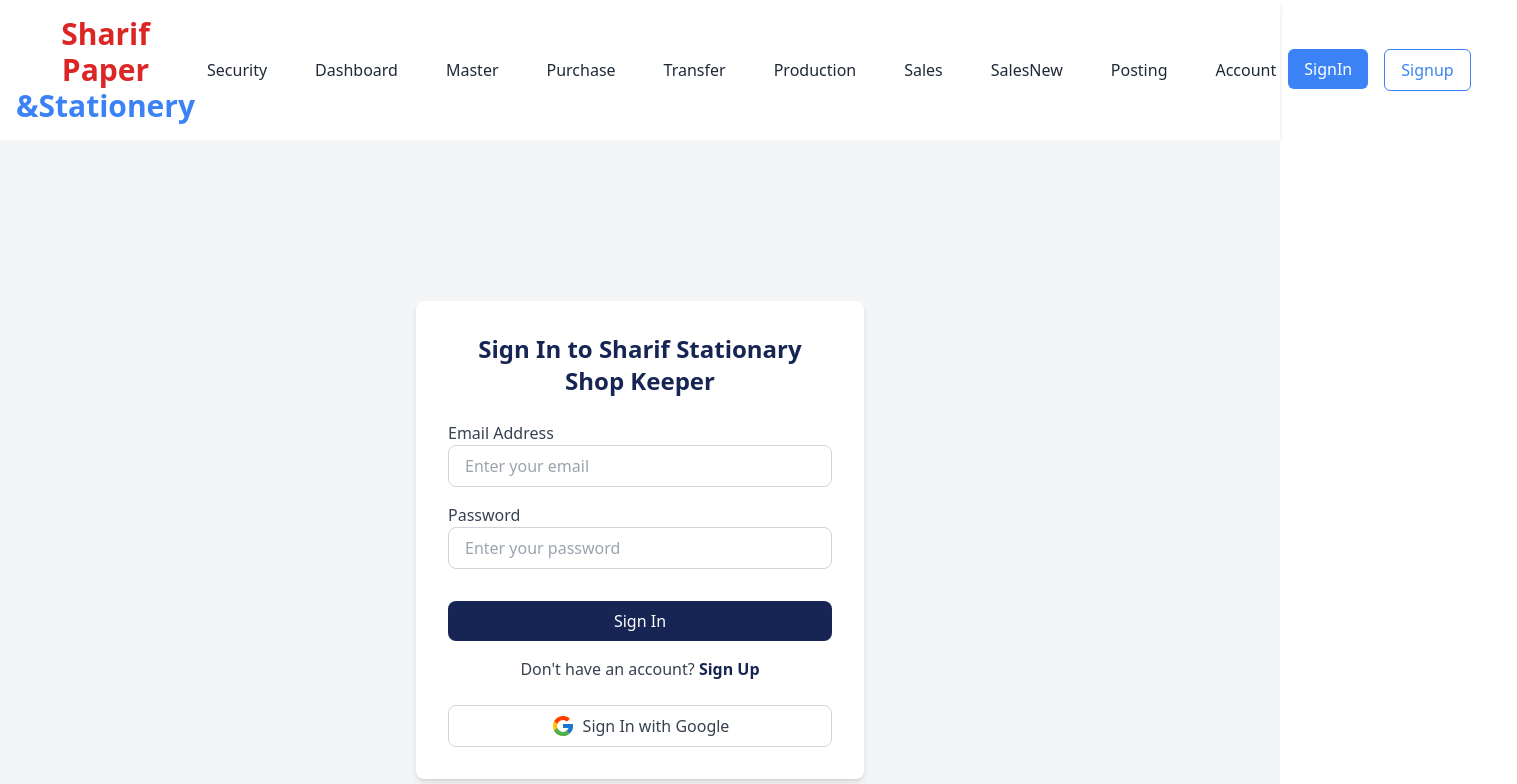
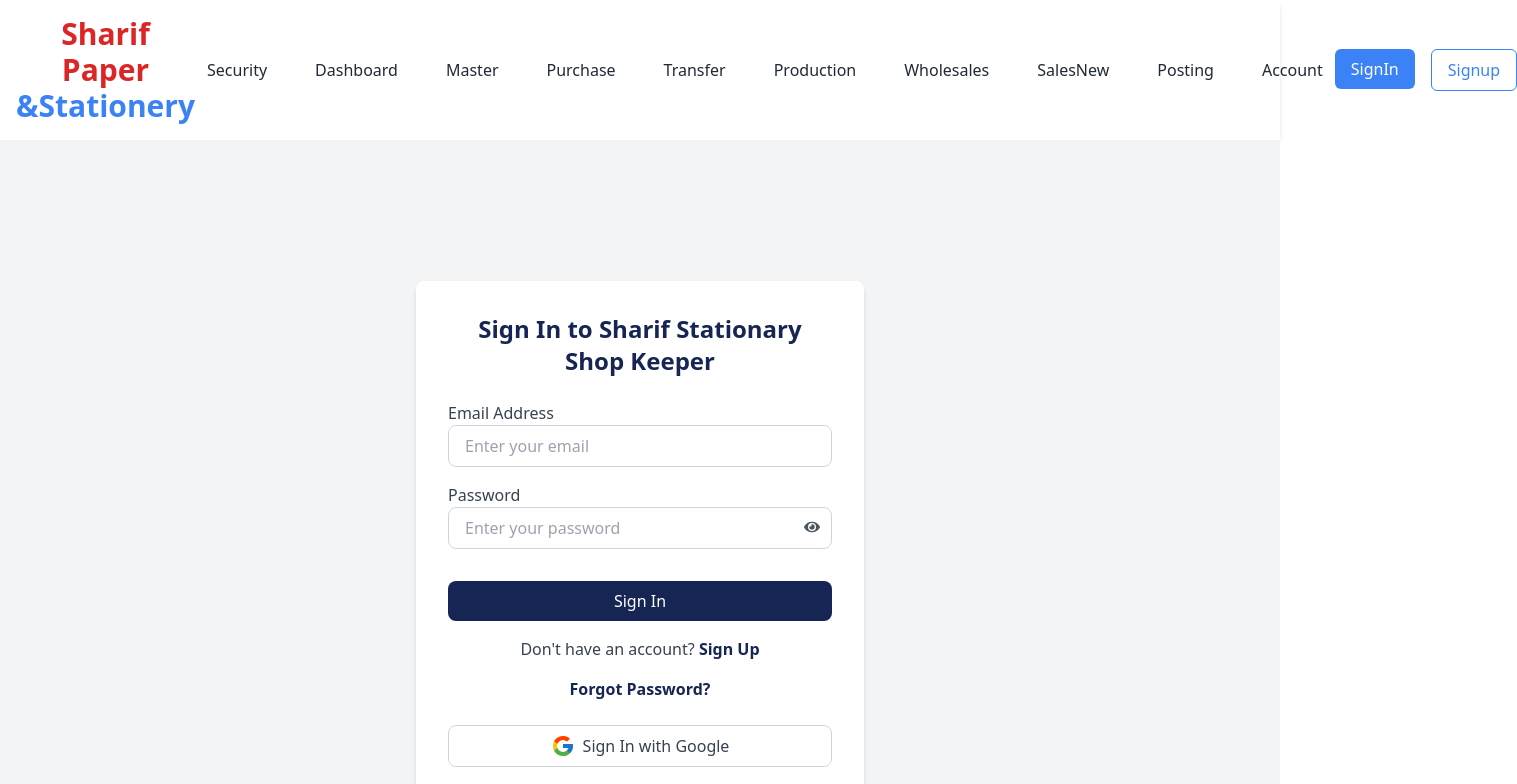
Before and after one commit to ajoy-dutta/Sharif-Stationary-Frontend, a React (Vite) app: page /sign-in in a window 1280 px wide. Shown: the top 784 px of the page, 1517 px wide, since content can reach past the window. Built offline with nearby package versions, Linux system fonts and the light colour scheme.

Commit message:
signup  connected to backend successfully

```diff
--- /dev/null
+++ b/src/Authentication/ForgotPassword.jsx
@@ -0,0 +1,79 @@
+import React, { useState } from "react";
+import { Link } from "react-router-dom";
+import axios from "axios";
+import toast from "react-hot-toast";
+
+const ForgotPassword = () => {
+  const [email, setEmail] = useState("");
+  const [loading, setLoading] = useState(false);
+  const [success, setSuccess] = useState(false);
+
+  const handleSubmit = async (e) => {
+    e.preventDefault();
+    setLoading(true);
+
+    try {
+      const response = await axios.post("http://localhost:8000/api/auth/forgot-password/", { email });
+
+      if (response.data.success) {
+        toast.success("Password reset link sent! Check your email.");
+        setSuccess(true);
+      }
+    } catch (error) {
+      toast.error("Failed to send reset link. Please try again.");
+      console.error("Error: ", error);
+    } finally {
+      setLoading(false);
+    }
+  };
+
+  return (
+    <div className="flex justify-center items-center min-h-screen bg-gray-100">
+      <div className="w-full max-w-md bg-white p-8 rounded-lg shadow-md">
+        <h2 className="text-2xl font-semibold text-center text-blue-950 mb-6">
+          Reset Your Password
+        </h2>
+
+        {success ? (
+          <p className="text-center text-green-600">
+            A password reset link has been sent to your email.
+          </p>
+        ) : (
+          <form onSubmit={handleSubmit}>
+            <div className="mb-4">
+              <label className="block text-gray-700" htmlFor="email">
+                Email Address
+              </label>
+              <input
+                type="email"
+                id="email"
+                name="email"
+                value={email}
+                onChange={(e) => setEmail(e.target.value)}
+                className="w-full px-4 py-2 border border-gray-300 rounded-lg focus:outline-none focus:ring-2 focus:ring-blue-500"
+                placeholder="Enter your email"
+                required
+              />
+            </div>
+
+            <button
+              type="submit"
+              className="w-full bg-blue-950 text-white py-2 rounded-lg mt-4 hover:bg-blue-800 focus:outline-none"
+              disabled={loading}
+            >
+              {loading ? "Sending..." : "Send Reset Link"}
+            </button>
+          </form>
+        )}
+
+        <div className="text-center mt-4">
+          <Link to="/sign-in" className="text-blue-950 font-semibold">
+            Back to Sign In
+          </Link>
+        </div>
+      </div>
+    </div>
+  );
+};
+
+export default ForgotPassword;
--- a/src/Components/Navbar/Navbar.jsx
+++ b/src/Components/Navbar/Navbar.jsx
@@ -50,7 +50,7 @@
           </li>
           <li>
             <Link to="/sales" className="text-gray-800 hover:text-blue-500 font-medium px-3">
-              Sales
+              Wholesales
             </Link>
           </li>
           <li>
--- a/src/Pages/DashboardPage/Dashboard.jsx
+++ b/src/Pages/DashboardPage/Dashboard.jsx
@@ -59,7 +59,7 @@
                   }
                 >
                   <MdOutlineShoppingCart className="text-lg" />
-                  Sales
+                  Wholesales
                 </NavLink>
               </li>
 
--- a/src/Pages/Sales/Sales.jsx
+++ b/src/Pages/Sales/Sales.jsx
@@ -100,7 +100,7 @@
 
   return (
     <div className="max-w-6xl mx-auto p-6">
-      <h1 className="text-2xl font-bold mb-4 text-center">Sales Form</h1>
+      <h1 className="text-2xl font-bold mb-4 text-center">পাইকারি বিক্রয়</h1>
 
       {/* Invoice Details Section */}
       <div className="grid grid-cols-4 gap-4 mb-6">
--- a/src/Routes/router.jsx
+++ b/src/Routes/router.jsx
@@ -20,6 +20,7 @@
 import AdminDashboard from "../Admin/AdminDashord/AdminDashboard.jsx";
 import SalesNew from "../Pages/Sales/SalesNew.jsx";
 import SignIn from "../SignIn.jsx";
+import ForgotPassword from "../Authentication/ForgotPassword.jsx";
 
 export const router = createBrowserRouter([
   {
@@ -49,6 +50,10 @@
       {
         path: "/transfer",
         element: <Transfer></Transfer>,
+      },
+      {
+        path: "/forgot-password",
+        element: <ForgotPassword></ForgotPassword>,
       },
       {
         path: "/production",
--- a/src/SignIn.jsx
+++ b/src/SignIn.jsx
@@ -4,6 +4,7 @@
 import axios from "axios";
 import toast from "react-hot-toast";
 import { TbFidgetSpinner } from "react-icons/tb";
+import { FaEye, FaEyeSlash } from "react-icons/fa"; // Import eye icons
 
 const SignIn = () => {
   const [formData, setFormData] = useState({
@@ -11,6 +12,8 @@
     password: "",
   });
   const [loading, setLoading] = useState(false);
+  const [showPassword, setShowPassword] = useState(false); // Track password visibility
+
   const navigate = useNavigate();
 
   const handleChange = (e) => {
@@ -22,7 +25,12 @@
     e.preventDefault();
     setLoading(true);
     try {
-      const response = await axios.post("/api/auth/signin", formData);
+      const response = await axios.post("http://localhost:8000/api/auth/signin", formData, {
+        headers: {
+          "Content-Type": "application/json",
+        }
+      });
+
       if (response.data.success) {
         toast.success("Sign in successful!");
         navigate("/dashboard");
@@ -58,20 +66,29 @@
             />
           </div>
 
-          <div className="mb-4">
+          {/* Password Field with Show/Hide Button */}
+          <div className="mb-4 relative">
             <label className="block text-gray-700" htmlFor="password">
               Password
             </label>
             <input
-              type="password"
+              type={showPassword ? "text" : "password"} // Toggle input type
               id="password"
               name="password"
               value={formData.password}
               onChange={handleChange}
-              className="w-full px-4 py-2 border border-gray-300 rounded-lg focus:outline-none focus:ring-2 focus:ring-blue-500"
+              className="w-full px-4 py-2 border border-gray-300 rounded-lg focus:outline-none focus:ring-2 focus:ring-blue-500 pr-10"
               placeholder="Enter your password"
               required
             />
+            {/* Eye Icon to Toggle Password Visibility */}
+            <button
+              type="button"
+              className="absolute top-9 right-3 text-gray-600"
+              onClick={() => setShowPassword(!showPassword)}
+            >
+              {showPassword ? <FaEyeSlash /> : <FaEye />}
+            </button>
           </div>
 
           <button
@@ -90,6 +107,12 @@
           </Link>
         </div>
 
+        <div className="text-center mt-4">
+          <Link to="/forgot-password" className="text-blue-950 font-semibold">
+            Forgot Password?
+          </Link>
+        </div>
+
         <div className="text-center mt-6">
           <button className="flex items-center justify-center gap-2 px-4 py-2 border border-gray-300 rounded-lg text-gray-700 hover:bg-gray-100 w-full">
             <FcGoogle className="text-2xl" />
--- a/src/SignUp.jsx
+++ b/src/SignUp.jsx
@@ -113,7 +113,7 @@
 
         <div className="text-center mt-4">
           <span className="text-gray-700">Already have an account? </span>
-          <Link to="/login" className="text-blue-950 font-semibold">
+          <Link to="/sign-in" className="text-blue-950 font-semibold">
             Log In
           </Link>
         </div>
```
Also changed, not shown: src/Authentication/ResetPassword.jsx (added).
